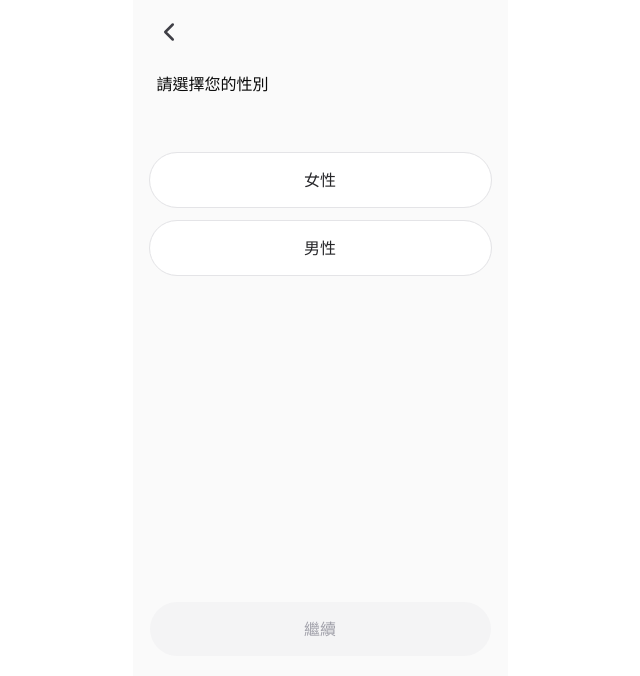
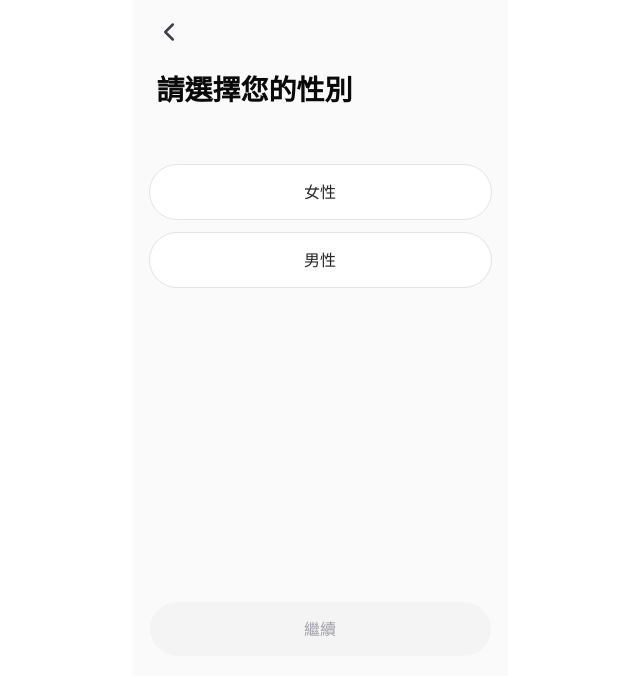
Before and after one commit to Lin4611/closy, a Next.js app: page /guide/gender in a window 1280 px wide. Shown: the top 676 px of the page, without its empty margins (320-960 px from the left). Built offline with nearby package versions, Linux system fonts and the light colour scheme.

Commit message:
refactor: update affected styles after design system changes

```diff
--- a/src/modules/guide/components/LoginButton.tsx
+++ b/src/modules/guide/components/LoginButton.tsx
@@ -19,7 +19,7 @@ export const LoginButton = ({ className, onClick }: LoginButtonProps) => {
     >
       <span className="flex items-center gap-[15px]">
         <Image src="/guide/Google Logo.svg" alt="Google Logo" width={24} height={24} />
-        <span className="text-label-xxl">Google登入</span>
+        <span className="font-label-xxl">Google登入</span>
       </span>
     </Button>
   )
--- a/src/pages/guide/complete.tsx
+++ b/src/pages/guide/complete.tsx
@@ -16,7 +16,7 @@ const GuideComplete = () => {
           />
           <div className="flex w-full flex-col items-center justify-center gap-4">
             <h2 className="font-h3">恭喜你成功新增了一套衣服！</h2>
-            <p className="font-paragraph-md font-neutral-600">讓我們進到首頁查看穿搭推薦</p>
+            <p className="font-paragraph-md text-neutral-600">讓我們進到首頁查看穿搭推薦</p>
           </div>
         </section>
         <PrimaryButton content="完成" href="/guide/location-service" className="mt-auto" />
--- a/src/pages/guide/gender.tsx
+++ b/src/pages/guide/gender.tsx
@@ -21,7 +21,7 @@ const Gender = () => {
           >
             <ChevronLeft size={30} strokeWidth={2} className="text-neutral-700" />
           </button>
-          <h2 className="text-h2 p-2">請選擇您的性別</h2>
+          <h2 className="font-h2 p-2">請選擇您的性別</h2>
         </section>
         <section className="mt-12 flex w-full flex-col gap-3">
           <GenderButton
```
